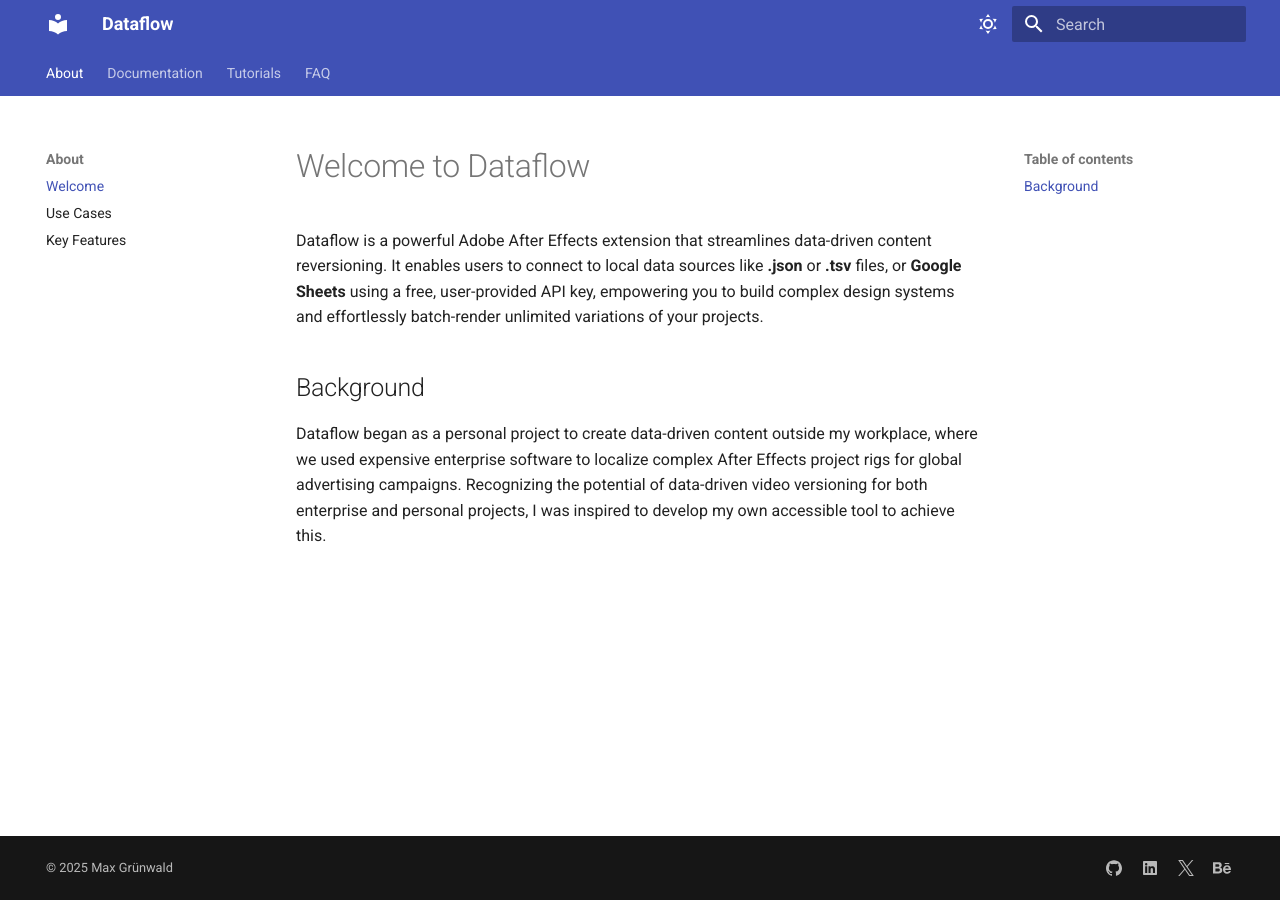
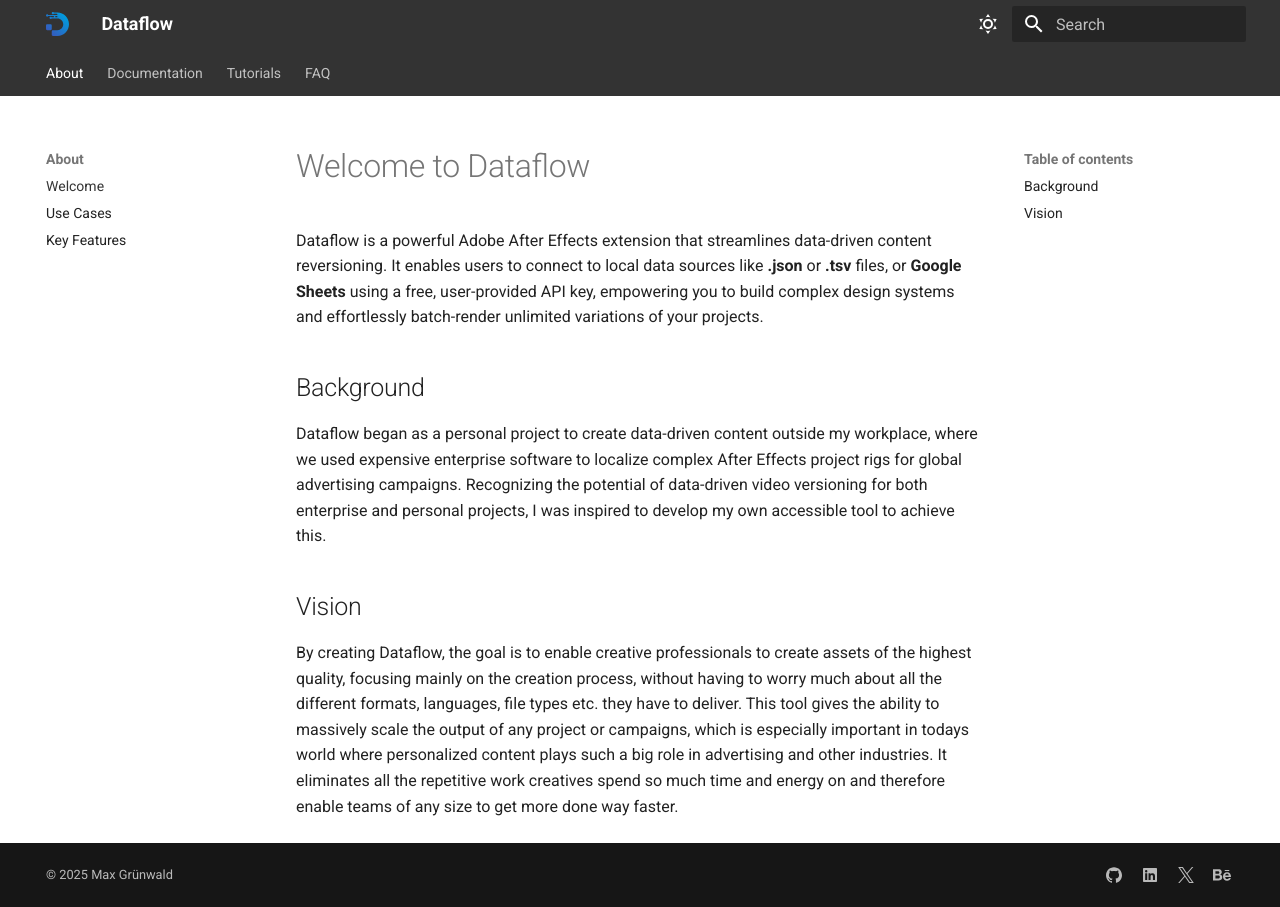
Before and after one commit to fledermoys/dataflow-documentation, an MkDocs documentation site: the page built from docs/index.md, in a window 1280 px wide. Built offline with MkDocs 1.6.1 and Material for MkDocs 9.7.7, drawn with Linux system fonts in a browser that asks for light colours.

Commit message:
changed fg color

```diff
--- a/docs/index.md
+++ b/docs/index.md
@@ -1,6 +1,8 @@
 # Welcome to Dataflow
-
 Dataflow is a powerful Adobe After Effects extension that streamlines data-driven content reversioning. It enables users to connect to local data sources like **.json** or **.tsv** files, or **Google Sheets** using a free, user-provided API key, empowering you to build complex design systems and effortlessly batch-render unlimited variations of your projects.
 
 ## Background
 Dataflow began as a personal project to create data-driven content outside my workplace, where we used expensive enterprise software to localize complex After Effects project rigs for global advertising campaigns. Recognizing the potential of data-driven video versioning for both enterprise and personal projects, I was inspired to develop my own accessible tool to achieve this.
+
+## Vision
+By creating Dataflow, the goal is to enable creative professionals to create assets of the highest quality, focusing mainly on the creation process, without having to worry much about all the different formats, languages, file types etc. they have to deliver. This tool gives the ability to massively scale the output of any project or campaigns, which is especially important in todays world where personalized content plays such a big role in advertising and other industries. It eliminates all the repetitive work creatives spend so much time and energy on and therefore enable teams of any size to get more done way faster.
--- /dev/null
+++ b/docs/stylesheets/extra.css
@@ -0,0 +1,3 @@
+:root  > * {
+    --md-primary-fg-color: #333333;
+  }
--- a/mkdocs.yml
+++ b/mkdocs.yml
@@ -1,5 +1,6 @@
 site_name: Dataflow
 theme:
+  logo: assets/Color_Dataflow_vec.svg
   palette:
     # Palette toggle for light mode
     - scheme: default
@@ -73,3 +74,5 @@ markdown_extensions:
 
 copyright:
   © 2025 <a href="https://www.linkedin.com/in/max-gr%C3%BCnwald-437692225/" tarfget="_blank" rel="noopener">Max Grünwald</a>
+extra_css:
+- stylesheets/extra.css
```
Also changed, not shown: docs/about/use-cases.md (+0 -1 lines), docs/documentation/google-api.md (+1 -1 lines), docs/assets/Color_Dataflow_vec.svg (added), docs/documentation/getting-started.md (line endings or trailing spaces), 2 other files.
